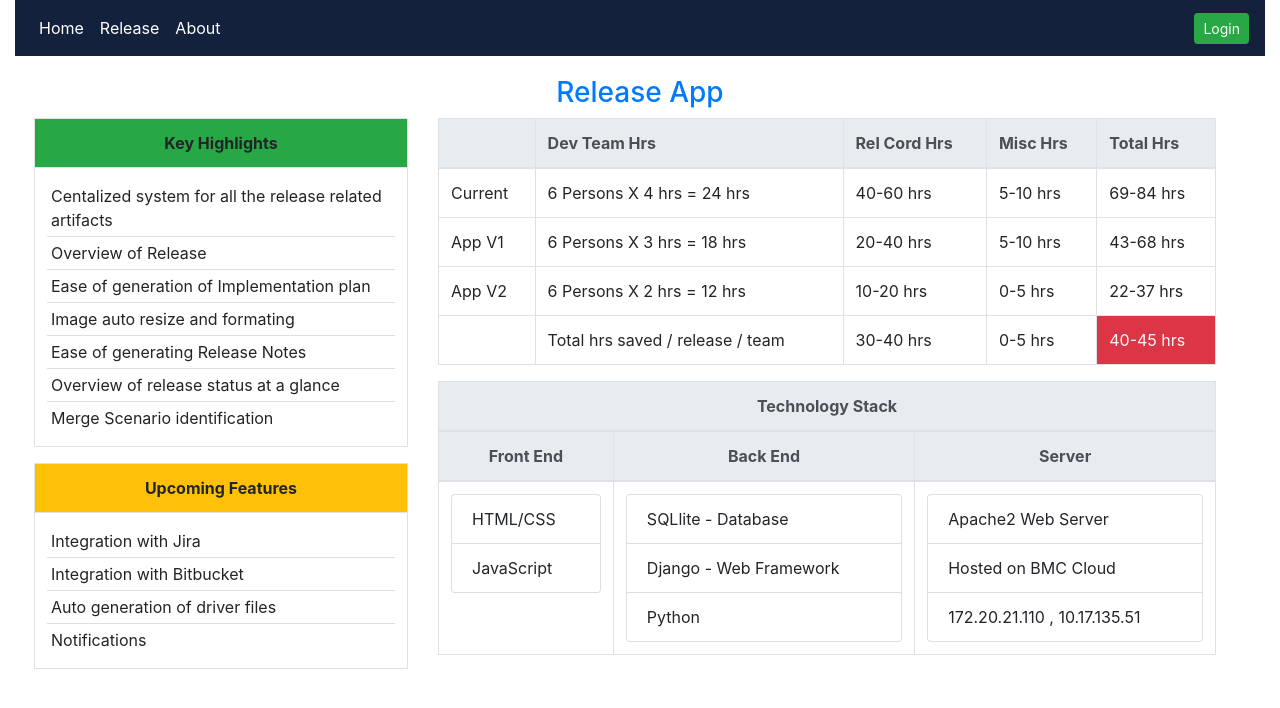
After one commit to prasanth1712/dev_easy, a Django app: page /about/ in a window 1280 px wide. The commit adds this page. Shown: the top 708 px of the page. Run offline with Django 3.2, Linux system fonts and the light colour scheme; some libraries are stand-ins or nearby versions.

Commit message:
Adding about page

```diff
--- a/dev_easy/urls.py
+++ b/dev_easy/urls.py
@@ -15,7 +15,7 @@ Including another URLconf
 """
 from django.contrib import admin
 from django.urls import path,include
-from .views import home
+from .views import home ,about
 from django.contrib.auth import views as auth_views
 from django.conf.urls.static import static
 from django.conf import settings
@@ -24,6 +24,7 @@ urlpatterns = [
     path('admin/', admin.site.urls),
     path('app/',include('app.urls'),name='app'),
     path('',home,name='home'),
+    path('about/',about,name='about'),
     path('accounts/login/', auth_views.LoginView.as_view(template_name='login.html'),name='login'),
     path('accounts/logout/', auth_views.LogoutView.as_view(next_page='home'),name='logout'),
 ]
--- a/dev_easy/views.py
+++ b/dev_easy/views.py
@@ -4,3 +4,6 @@ from django.shortcuts import render
 
 def home(request):
     return render(request,'home.html')
+
+def about(request):
+    return render(request,'about.html')
--- /dev/null
+++ b/template/about.html
@@ -0,0 +1,130 @@
+{% extends "base.html" %}
+{% block content %}
+<div class="text-center  text-primary ">
+    <h3 class="">
+        Release App
+    </h3>
+</div>
+
+<div class="container-fluid row">
+    <div class="col-4">
+        <table class="table table-bordered">
+            <tr>
+                <th class="text-center bg-success">
+                    Key Highlights
+                </th>
+            </tr>
+            <tr>
+                <td>
+                    <ul class="list-group list-group-flush ">
+                        <li class="list-group-item p-1">Centalized system for all the release related artifacts</li>
+                        <li class="list-group-item p-1">Overview of Release</li>
+                        <li class="list-group-item p-1">Ease of generation of Implementation plan</li>
+                        <li class="list-group-item p-1">Image auto resize and formating </li>
+                        <li class="list-group-item p-1">Ease of generating Release Notes</li>
+                        <li class="list-group-item p-1">Overview of release status at a glance</li>
+                        <li class="list-group-item p-1">Merge Scenario identification</li>
+                    </ul>
+                </td>
+            </tr>
+        </table>
+        <table class="table table-bordered">
+            <tr>
+                <th class="text-center bg-warning">
+                    Upcoming Features
+                </th>
+            </tr>
+            <tr>
+                <td>
+                    <ul class="list-group list-group-flush ">
+                        <li class="list-group-item p-1">Integration with Jira</li>
+                        <li class="list-group-item p-1">Integration with Bitbucket</li>
+                        <li class="list-group-item p-1">Auto generation of driver files</li>
+                        <li class="list-group-item p-1">Notifications </li>
+                    </ul>
+                </td>
+            </tr>
+        </table>
+    </div>
+    <div class="col">
+        <table class="table table-bordered">
+            <thead class="thead-light">
+                <th></th>
+                <th>Dev Team Hrs</th>
+                <th>Rel Cord Hrs</th>
+                <th>Misc Hrs</th>
+                <th>Total Hrs</th>
+            </thead>
+            <tbody>
+                <tr>
+                    <td>Current</td>
+                    <td>6 Persons X 4 hrs = 24 hrs</td>
+                    <td>40-60 hrs</td>
+                    <td>5-10 hrs</td>
+                    <td>69-84 hrs</td>
+                </tr>
+                <tr>
+                    <td>App V1</td>
+                    <td>6 Persons X 3 hrs = 18 hrs</td>
+                    <td>20-40 hrs</td>
+                    <td>5-10 hrs</td>
+                    <td>43-68 hrs</td>
+                </tr>
+                <tr>
+                    <td>App V2</td>
+                    <td>6 Persons X 2 hrs = 12 hrs</td>
+                    <td>10-20 hrs</td>
+                    <td>0-5 hrs</td>
+                    <td>22-37 hrs</td>
+                </tr>
+                <tr >
+                    <td></td>
+                    <td>Total hrs saved / release / team</td>
+                    <td>30-40 hrs</td>
+                    <td>0-5 hrs</td>
+                    <td class="bg-danger text-light">40-45 hrs</td>
+                </tr>
+            </tbody>
+        </table>
+        <table class="table table-bordered">
+            <thead class="thead-light">
+                <tr class="text-center">
+                    <th colspan="3">Technology Stack</th>
+                </tr>
+                <tr class="text-center">
+                    <th>Front End</th>
+                    <th>Back End</th>
+                    <th>Server</th>
+                </tr>
+            </thead>
+            <tbody>
+                <tr>
+                    <td>
+                        <ul class="list-group">
+                            <li class="list-group-item">HTML/CSS</li>
+                            <li class="list-group-item">JavaScript</li>
+
+                        </ul>
+                    </td>
+                    <td>
+                        <ul class="list-group">
+                            <li class="list-group-item">SQLlite -  Database</li>
+                            <li class="list-group-item">Django - Web Framework</li>
+                            <li class="list-group-item">Python</li>
+                        </ul>
+                    </td>
+                    <td>
+                        <ul class="list-group">
+                            <li class="list-group-item">Apache2 Web Server</li>
+                            <li class="list-group-item">Hosted on BMC Cloud</li>
+                            <li class="list-group-item">172.20.21.110 , 10.17.135.51</li>
+                        </ul>
+                    </td>
+                </tr>
+
+            </tbody>
+        </table>
+    </div>
+</div>
+
+{% endblock content %}
--- a/template/base.html
+++ b/template/base.html
@@ -21,7 +21,10 @@
                         <a class="nav-link" href="{% url 'home' %}">Home</a>
                     </li>
                     <li class="nav-item active">
-                        <a class="nav-link" href="{% url 'app:release_list' %}">Release App</a>
+                        <a class="nav-link" href="{% url 'app:release_list' %}">Release</a>
+                    </li>
+                    <li class="nav-item active">
+                        <a class="nav-link" href="{% url 'about' %}">About</a>
                     </li>
                 </ul>
                 <a class="navbar-brand" href="#">{{user.first_name}}</a>
--- a/template/home.html
+++ b/template/home.html
@@ -2,6 +2,6 @@
 
 {% block content %}
 <div class="container-fluid text-center" >
-  <h2>Home Screen</h2>
+  <h2>Release App</h2>
 </div>
 {% endblock content %}
```
